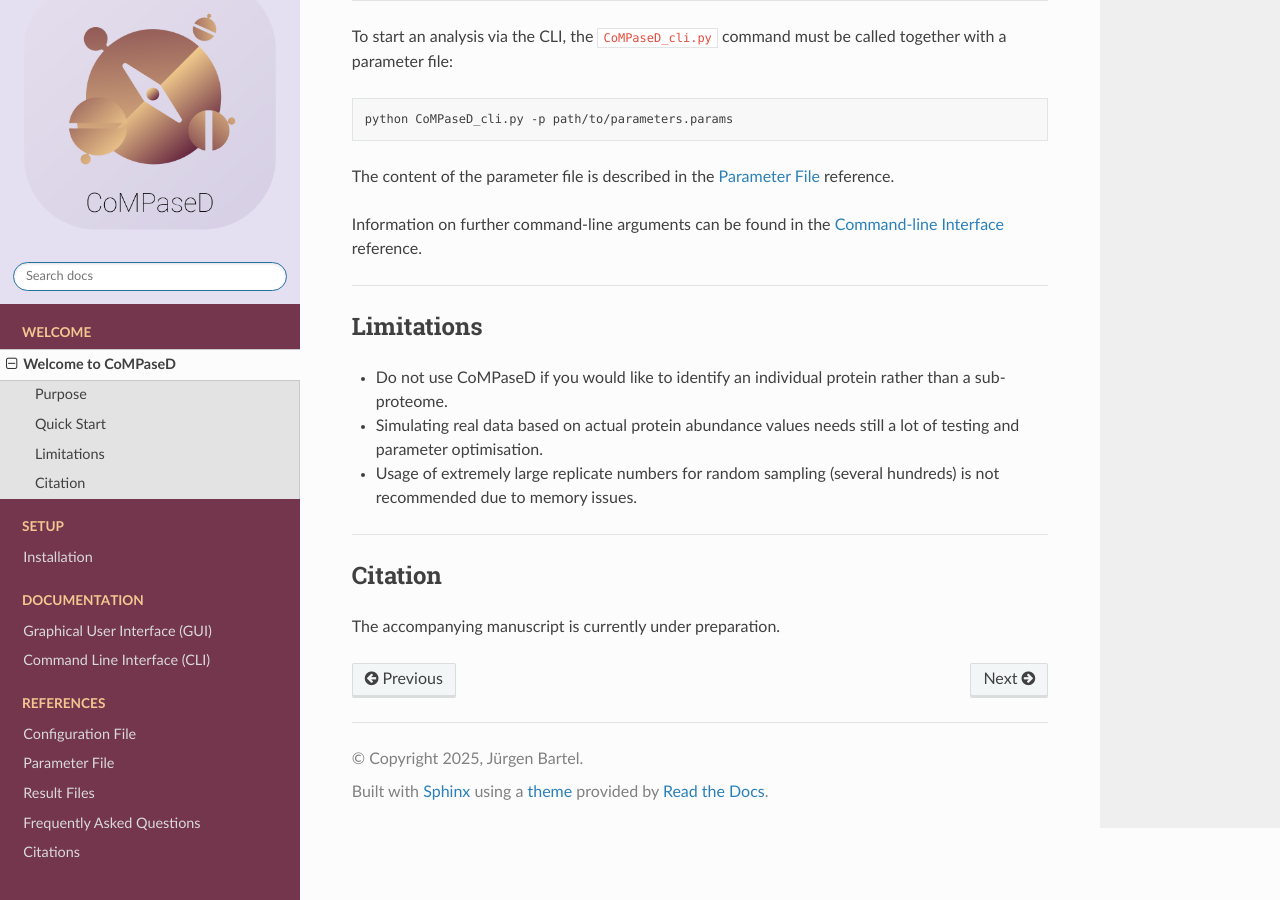
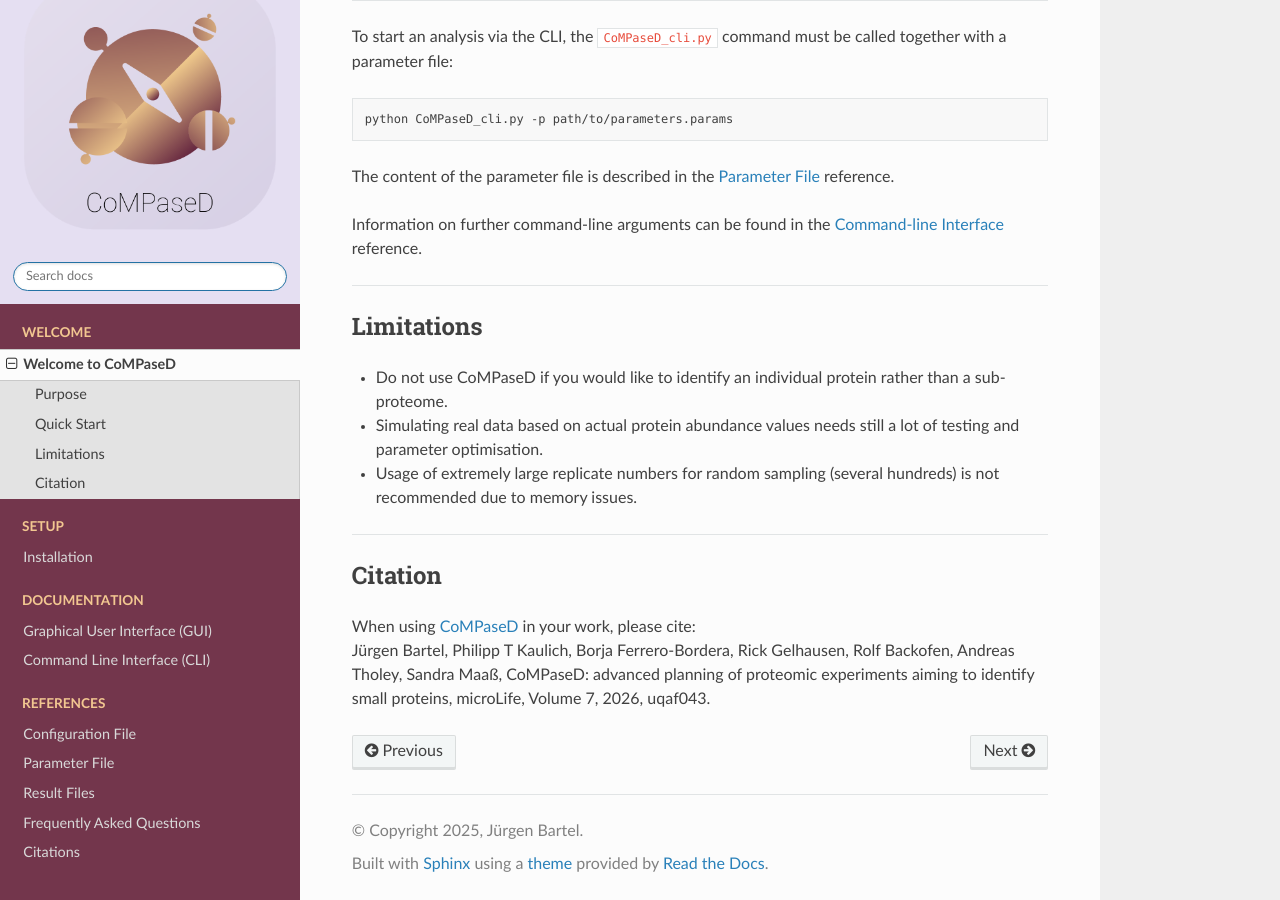
Before and after one commit to MicrobialProteomics/CoMPaseD, a Sphinx documentation site: the page built from docs/source/welcome.md, in a window 1280 px wide and 900 px high, scrolled down 1055 px. Built offline with Sphinx 7.4.7 and the Read the Docs theme 3.1.0, drawn with Linux system fonts in a browser that asks for light colours; cross-references to code outside the pages are shown as plain code.

Commit message:
Update welcome.md with citation details
Added citation information for CoMPaseD usage.

```diff
--- a/docs/source/welcome.md
+++ b/docs/source/welcome.md
@@ -40,4 +40,5 @@ Information on further command-line arguments can be found in the [Command-line
 
 ---
 ## Citation
-The accompanying manuscript is currently under preparation.
+When using [CoMPaseD](https://doi.org/10.1093/femsml/uqaf043) in your work, please cite:
+Jürgen Bartel, Philipp T Kaulich, Borja Ferrero-Bordera, Rick Gelhausen, Rolf Backofen, Andreas Tholey, Sandra Maaß, CoMPaseD: advanced planning of proteomic experiments aiming to identify small proteins, microLife, Volume 7, 2026, uqaf043.
```
